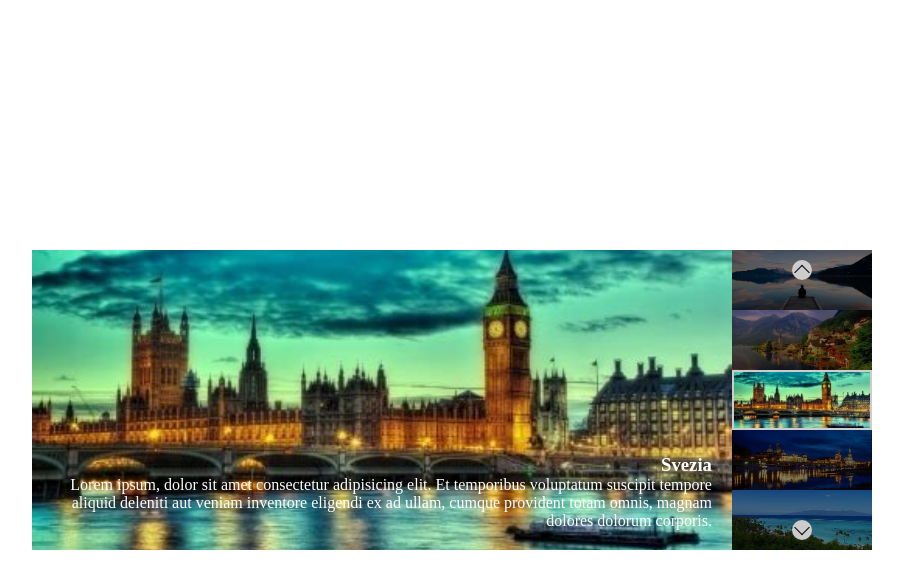
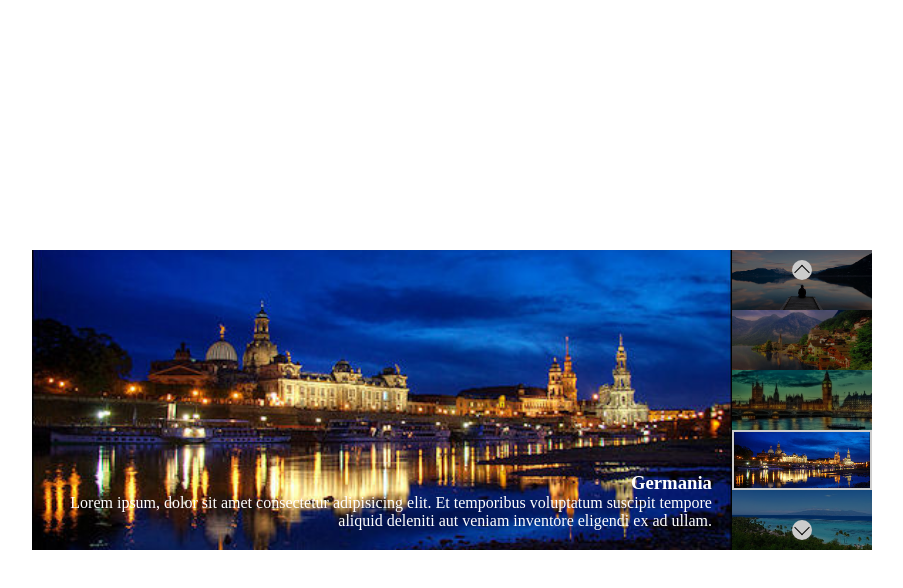
Before and after one commit to Fransch97/vue-slider, a plain HTML site: page index.html in a window 1280 px wide. Both pictures are taken after a click on the element 990 px from the left and 530 px from the top of the page. Shown: the whole page, without its empty margins (188-1091 px from the left). Drawn offline with nearby package versions, Linux system fonts and the light colour scheme.

Commit message:
nest function

```diff
--- a/index.html
+++ b/index.html
@@ -19,17 +19,16 @@
                 <div class="item">
                     <img :src="images[counter].image" alt="Svezia" />
                     <div class="text">
-                        <h3>Svezia</h3>
+                        <h3>{{images[counter].title}}</h3>
                         <p>
-                            Lorem ipsum, dolor sit amet consectetur adipisicing elit. Et temporibus voluptatum suscipit tempore aliquid deleniti aut
-                            veniam inventore eligendi ex ad ullam, cumque provident totam omnis, magnam dolores dolorum corporis.
+                            {{images[counter].text}}
                         </p>
                     </div>
                 </div>
 
                 <div class="thumbs">
                     <div class="prev"></div>
-                    <div class="next"></div>
+                    <div class="next" @click = "nextImg"></div>
                     <div class="thumb" @click = "counter = 0" :class ="counter === 0? 'active' : ''">
                         <img :src="images[0].image"  alt="Svezia"/>
                     </div>
--- a/js/script-sc.js
+++ b/js/script-sc.js
@@ -8,7 +8,15 @@ const app = new Vue({
     },
 
     methods: {
+        nextImg(){
 
+            this.counter++
+            console.log()
+            const lengths = slides.length
+            if(this.counter === this.images.length  ){
+                this.counter = 0
+            }
+        }
     },
 
 
```
